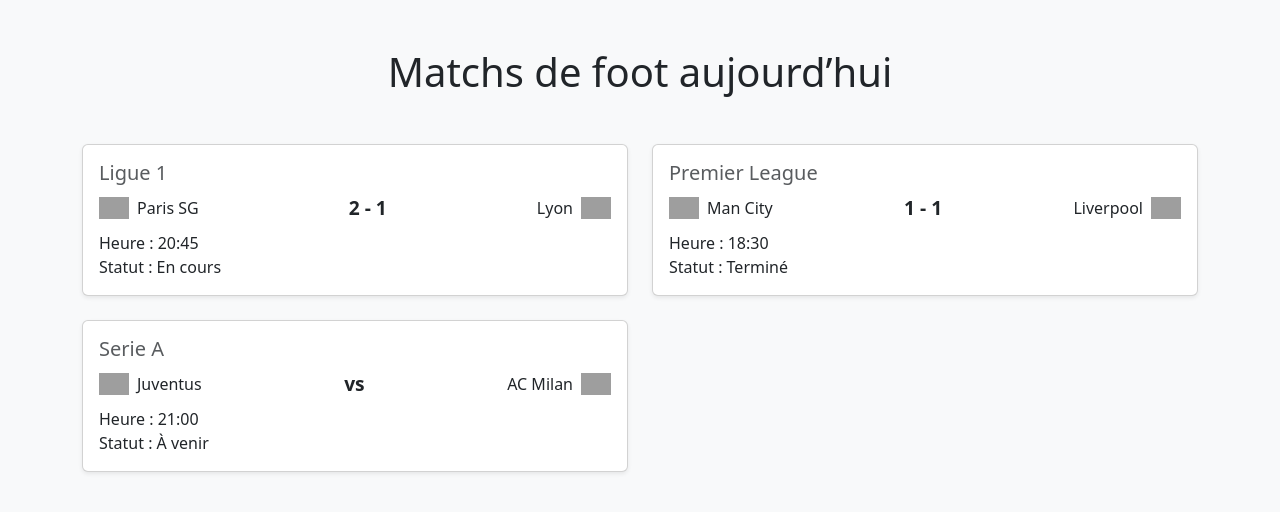
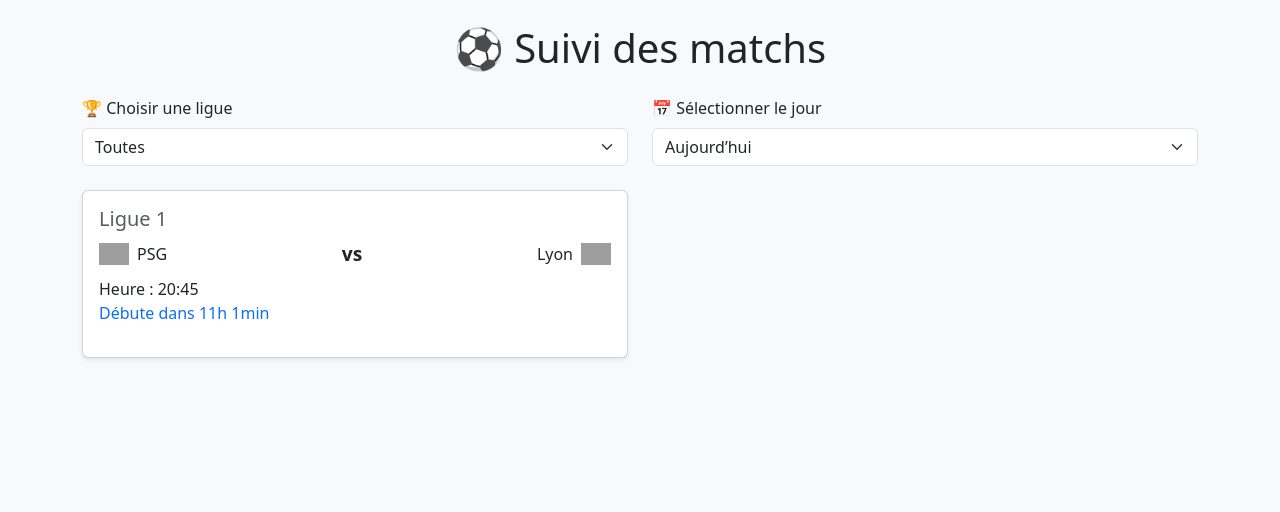
Before and after one commit to paulrault/suivi-matchs, a plain HTML site: page index.html in a window 1280 px wide. Drawn offline with nearby package versions, Linux system fonts and the light colour scheme; grey boxes are pictures that could not be loaded.

Commit message:
Update index.html

```diff
--- a/index.html
+++ b/index.html
@@ -1,9 +1,10 @@
+
 <!DOCTYPE html>
 <html lang="fr">
 <head>
   <meta charset="UTF-8">
+  <title>Suivi des matchs</title>
   <meta name="viewport" content="width=device-width, initial-scale=1">
-  <title>Matchs de foot aujourd’hui</title>
   <link href="https://cdn.jsdelivr.net/npm/bootstrap@5.3.3/dist/css/bootstrap.min.css" rel="stylesheet">
   <style>
     .team-logo {
@@ -19,89 +20,136 @@
   </style>
 </head>
 <body class="bg-light">
-  <div class="container py-5">
-    <h1 class="text-center mb-5">Matchs de foot aujourd’hui</h1>
+  <div class="container py-4">
+    <h1 class="text-center mb-4">⚽ Suivi des matchs</h1>
+
+    <!-- Filtres -->
+    <div class="row mb-4">
+      <div class="col-md-6">
+        <label for="leagueSelect" class="form-label">🏆 Choisir une ligue</label>
+        <select id="leagueSelect" class="form-select">
+          <option value="all">Toutes</option>
+          <option value="Ligue 1">Ligue 1</option>
+          <option value="Premier League">Premier League</option>
+          <option value="Serie A">Serie A</option>
+        </select>
+      </div>
+      <div class="col-md-6">
+        <label for="daySelect" class="form-label">📅 Sélectionner le jour</label>
+        <select id="daySelect" class="form-select">
+          <option value="0">Aujourd’hui</option>
+          <option value="1">Demain</option>
+          <option value="2">Après-demain</option>
+        </select>
+      </div>
+    </div>
+
     <div id="match-list" class="row g-4"></div>
   </div>
 
   <script>
-    // 🎯 Données fictives
+    // 📅 Calculer les dates
+    const baseDate = new Date();
+    const getDateWithOffset = (offset) => {
+      const date = new Date(baseDate);
+      date.setDate(date.getDate() + offset);
+      return date.toISOString().split('T')[0];
+    };
+
+    // ⚽ Données fictives avec dates
     const matches = [
       {
+        date: getDateWithOffset(0),
         competition: "Ligue 1",
         time: "20:45",
-        status: "En cours",
-        home: {
-          name: "Paris SG",
-          logo: "https://upload.wikimedia.org/wikipedia/en/a/a7/Paris_Saint-Germain_F.C..svg",
-          score: 2
-        },
-        away: {
-          name: "Lyon",
-          logo: "https://upload.wikimedia.org/wikipedia/en/c/c6/Olympique_Lyonnais_logo.svg",
-          score: 1
-        }
+        status: "À venir",
+        home: { name: "PSG", logo: "https://upload.wikimedia.org/wikipedia/en/a/a7/Paris_Saint-Germain_F.C..svg", score: null },
+        away: { name: "Lyon", logo: "https://upload.wikimedia.org/wikipedia/en/c/c6/Olympique_Lyonnais_logo.svg", score: null }
       },
       {
+        date: getDateWithOffset(1),
         competition: "Premier League",
         time: "18:30",
-        status: "Terminé",
-        home: {
-          name: "Man City",
-          logo: "https://upload.wikimedia.org/wikipedia/en/e/eb/Manchester_City_FC_badge.svg",
-          score: 1
-        },
-        away: {
-          name: "Liverpool",
-          logo: "https://upload.wikimedia.org/wikipedia/en/0/0c/Liverpool_FC.svg",
-          score: 1
-        }
+        status: "À venir",
+        home: { name: "Man City", logo: "https://upload.wikimedia.org/wikipedia/en/e/eb/Manchester_City_FC_badge.svg", score: null },
+        away: { name: "Liverpool", logo: "https://upload.wikimedia.org/wikipedia/en/0/0c/Liverpool_FC.svg", score: null }
       },
       {
+        date: getDateWithOffset(2),
         competition: "Serie A",
         time: "21:00",
         status: "À venir",
-        home: {
-          name: "Juventus",
-          logo: "https://upload.wikimedia.org/wikipedia/commons/1/15/Juventus_FC_2017_logo.svg",
-          score: null
-        },
-        away: {
-          name: "AC Milan",
-          logo: "https://upload.wikimedia.org/wikipedia/commons/d/d0/Logo_of_AC_Milan.svg",
-          score: null
-        }
+        home: { name: "Juventus", logo: "https://upload.wikimedia.org/wikipedia/commons/1/15/Juventus_FC_2017_logo.svg", score: null },
+        away: { name: "AC Milan", logo: "https://upload.wikimedia.org/wikipedia/commons/d/d0/Logo_of_AC_Milan.svg", score: null }
       }
     ];
 
-    const matchList = document.getElementById("match-list");
+    const leagueSelect = document.getElementById('leagueSelect');
+    const daySelect = document.getElementById('daySelect');
+    const matchList = document.getElementById('match-list');
 
-    matches.forEach(match => {
+    function getCountdownText(matchDateStr, matchTime) {
+      const matchDateTime = new Date(`${matchDateStr}T${matchTime}:00Z`);
+      const now = new Date();
+      const diff = matchDateTime - now;
+
+      if (diff <= 0) return "Match en cours ou terminé";
+
+      const minutes = Math.floor((diff / 1000 / 60) % 60);
+      const hours = Math.floor((diff / 1000 / 60 / 60));
+
+      return `Débute dans ${hours}h ${minutes}min`;
+    }
+
+    function renderMatches() {
+      const selectedLeague = leagueSelect.value;
+      const dayOffset = parseInt(daySelect.value);
+      const currentDate = getDateWithOffset(dayOffset);
+
+      matchList.innerHTML = "";
+
+      const filtered = matches.filter(m =>
+        (selectedLeague === "all" || m.competition === selectedLeague) &&
+        m.date === currentDate
+      );
+
+      if (filtered.length === 0) {
+        matchList.innerHTML = `<p class="text-center">Aucun match trouvé pour cette sélection.</p>`;
+        return;
+      }
+
+      filtered.forEach(match => {
+        const scoreDisplay = match.home.score !== null ? `${match.home.score} - ${match.away.score}` : "vs";
+        const countdown = getCountdownText(match.date, match.time);
+
         const col = document.createElement("div");
         col.className = "col-md-6";
-
-      const scoreDisplay = match.home.score !== null ? `${match.home.score} - ${match.away.score}` : "vs";
-
         col.innerHTML = `
-        <div class="card shadow-sm p-3">
+          <div class="card p-3 shadow-sm">
             <h5 class="text-muted">${match.competition}</h5>
             <div class="d-flex align-items-center justify-content-between">
               <div class="d-flex align-items-center">
                 <img src="${match.home.logo}" class="team-logo me-2" alt="${match.home.name}">
                 <span>${match.home.name}</span>
               </div>
-            <div class="vs text-center">${scoreDisplay}</div>
+              <div class="vs">${scoreDisplay}</div>
               <div class="d-flex align-items-center">
                 <span>${match.away.name}</span>
                 <img src="${match.away.logo}" class="team-logo ms-2" alt="${match.away.name}">
               </div>
             </div>
-          <p class="mt-2 mb-0">Heure : ${match.time}</p>
-          <p class="mb-0">Statut : ${match.status}</p>
+            <p class="mb-0 mt-2">Heure : ${match.time}</p>
+            <p class="text-primary">${countdown}</p>
           </div>
         `;
         matchList.appendChild(col);
       });
+    }
+
+    leagueSelect.addEventListener("change", renderMatches);
+    daySelect.addEventListener("change", renderMatches);
+
+    renderMatches(); // premier affichage
   </script>
 </body>
 </html>
```
Lines whose indentation alone changed are shown as unchanged.
